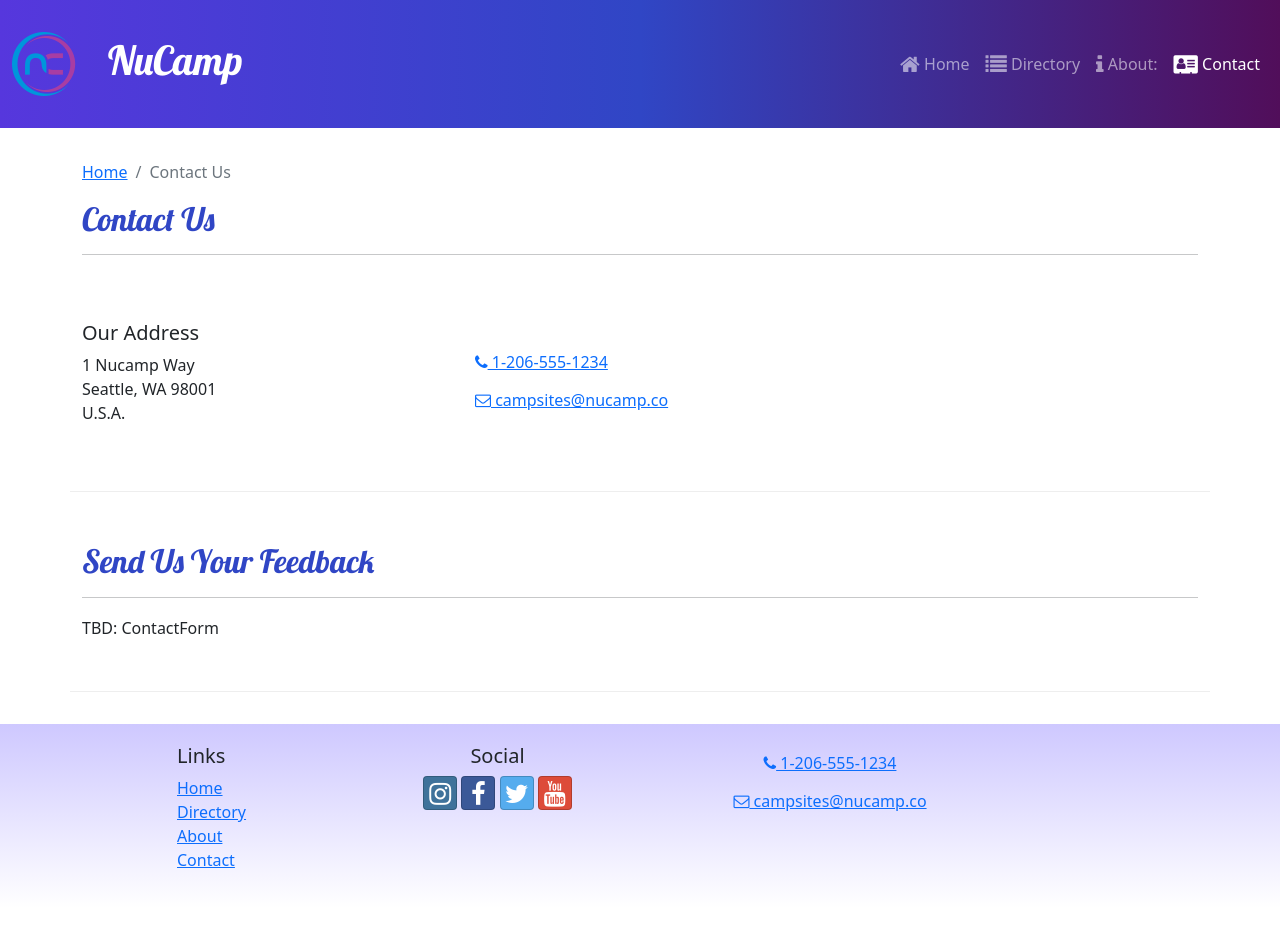
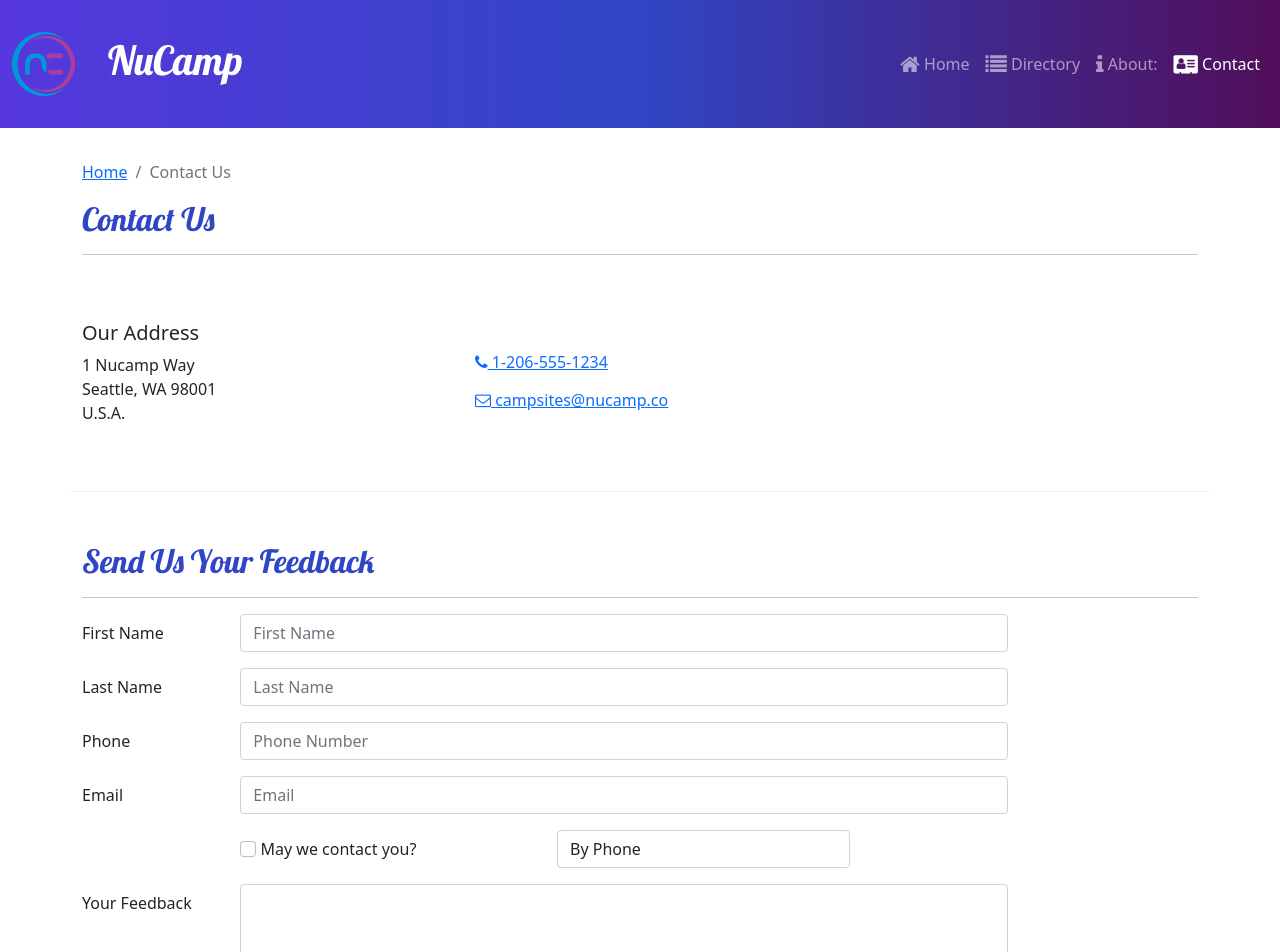
Before and after one commit to Mikester987/nucampReact, a React (Create React App) app: page /contact in a window 1280 px wide. Shown: the top 952 px of the page. Before the commit the page ends 908 px from the top, so only its background shows below. Built offline with nearby package versions, Linux system fonts and the light colour scheme.

Commit message:
ContactForm Parts 1 and 2

```diff
--- /dev/null
+++ b/src/components/ContactForm.js
@@ -0,0 +1,82 @@
+import { Button, Label, Col, FormGroup } from 'reactstrap';
+import { Formik, Field, Form } from 'formik';
+
+const ContactForm = () => {
+    return (
+        <Formik
+        initialValues={{
+            firstName: '',
+            lastName: '',
+            phoneNum: '',
+            email: '',
+            agree: false,
+            contactType: 'By Phone',
+            feedback: ''
+        }}
+
+    >
+            <Form>
+                <FormGroup row>
+                    <Label htmlFor='firstName' md='2'>
+                        First Name
+                    </Label>
+                    <Col md='10'>
+                        <Field className='form-control' name='firstName' placeholder='First Name'/>
+                    </Col>
+                </FormGroup>
+                <FormGroup row>
+                    <Label htmlFor='lastName' md='2'>
+                        Last Name
+                    </Label>
+                    <Col md='10'>
+                        <Field className='form-control' name='lastName' placeholder='Last Name' />
+                    </Col>
+                </FormGroup>
+                <FormGroup row>
+                    <Label htmlFor='phoneNum' md='2'>
+                        Phone
+                    </Label>
+                    <Col md='10'>
+                        <Field className='form-control' name='phoneNum' placeholder='Phone Number' />
+                    </Col>
+                </FormGroup>
+                <FormGroup row>
+                    <Label htmlFor='email' md='2'>
+                        Email
+                    </Label>
+                    <Col md='10'>
+                       <Field className='form-control' name='email' placeholder='Email'/>
+                    </Col>
+                </FormGroup>
+                <FormGroup row>
+                <Label check md={{ size: 4, offset: 2 }}>
+                        <Field
+                            name='agree'
+                            type='checkbox'
+                            className='form-check-input'
+                        />{' '}
+                        May we contact you?
+                    </Label>
+                    <Col md='4'>
+                        <Field className='form-control' name='contactType' as='select'>
+                            <option>By Phone</option>
+                            <option>By Email</option>
+                        </Field>
+                    </Col>
+                </FormGroup>
+                <FormGroup row>
+                    <Label htmlFor='feedback' md='2'>
+                        Your Feedback
+                    </Label>
+                    <Col md='10'>
+                     <Field className='form-control' name='feedback' as='textarea' rows='12'/>
+                    </Col>
+                </FormGroup>
+                <FormGroup row>
+                </FormGroup>
+            </Form>
+    </Formik>
+    )
+};
+
+export default ContactForm;
--- a/src/pages/ContactPage.js
+++ b/src/pages/ContactPage.js
@@ -1,5 +1,7 @@
 import { Container, Col, Row, } from 'reactstrap';
 import SubHeader from '../components/SubHeader';
+import ContactForm from '../components/ContactForm';
+
 
 const ContactPage = () => {
     return (
@@ -40,7 +42,7 @@
                     <hr />
                 </Col>
                 <Col md='10'>
-                    TBD: ContactForm
+                    <ContactForm />
                 </Col>
             </Row>
         </Container>
```
